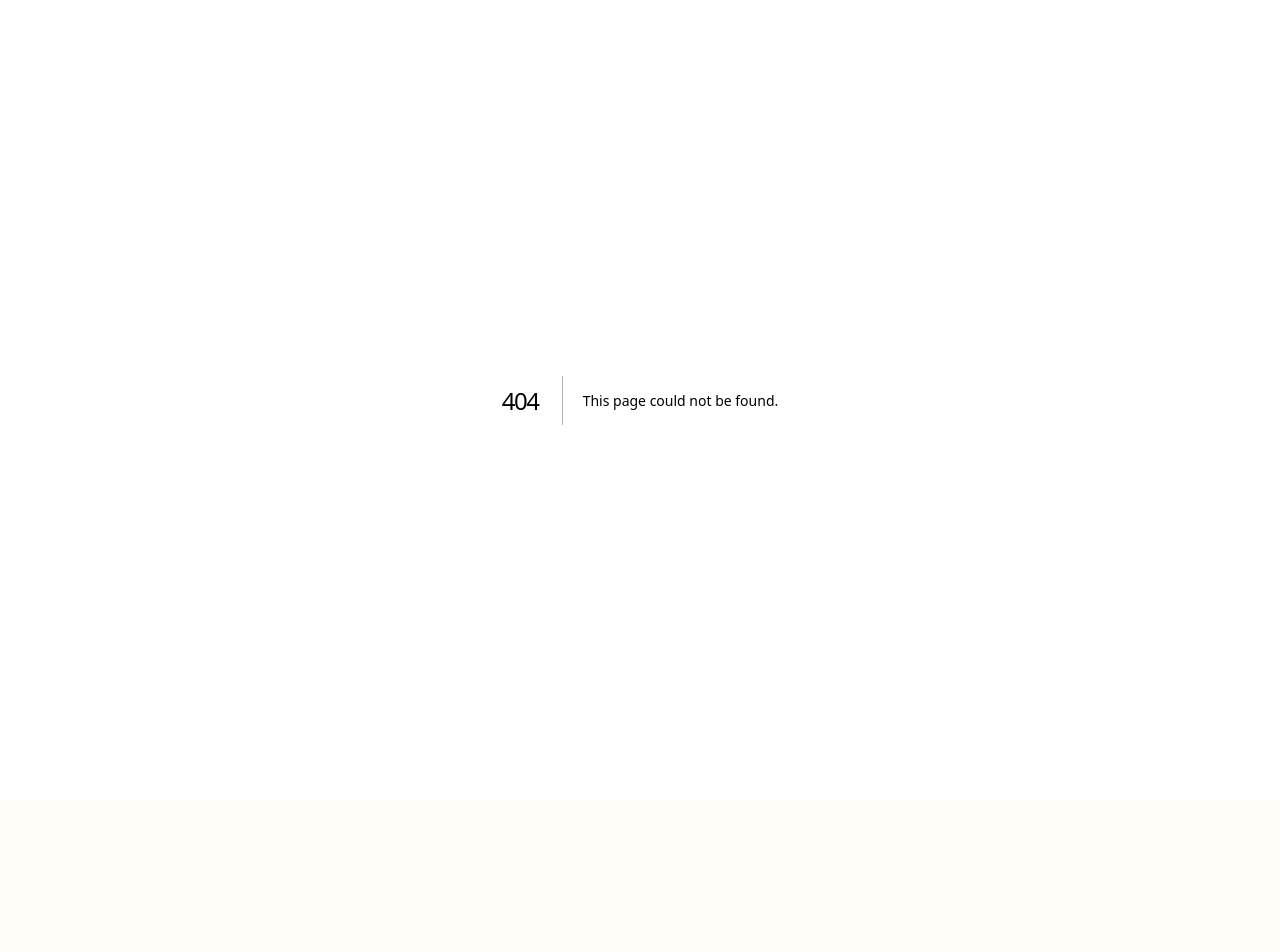
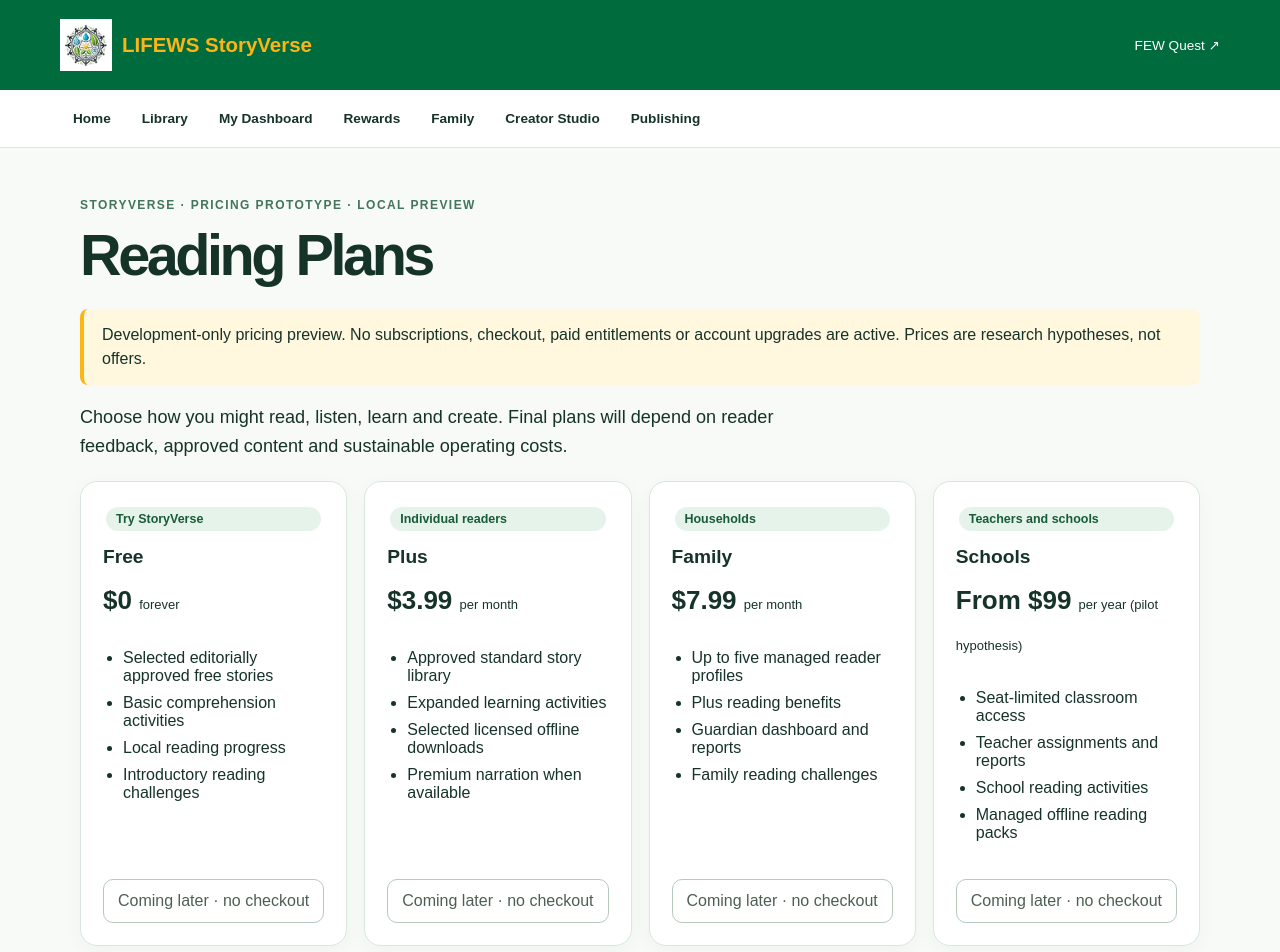
Before and after one commit to Profgabby/Few-quest, a Next.js app: page /en/storyverse/plans in a window 1280 px wide. Before the commit this address had no page. Shown: the top 952 px of the page. Before the commit the page ends 800 px from the top, so only its background shows below. Built offline with nearby package versions, Linux system fonts and the light colour scheme.

Commit message:
Add isolated StoryVerse pricing preview page

```diff
--- /dev/null
+++ b/app/[locale]/storyverse/plans/page.tsx
@@ -0,0 +1,26 @@
+import Link from "next/link";
+import {notFound} from "next/navigation";
+import {isLocale} from "@/lib/i18n";
+import {StudioShell,Notice} from "@/components/storyverse/studio-shell";
+
+const plans=[
+ {name:"Free",price:"$0",period:"forever",audience:"Try StoryVerse",features:["Selected editorially approved free stories","Basic comprehension activities","Local reading progress","Introductory reading challenges"]},
+ {name:"Plus",price:"$3.99",period:"per month",audience:"Individual readers",features:["Approved standard story library","Expanded learning activities","Selected licensed offline downloads","Premium narration when available"]},
+ {name:"Family",price:"$7.99",period:"per month",audience:"Households",features:["Up to five managed reader profiles","Plus reading benefits","Guardian dashboard and reports","Family reading challenges"]},
+ {name:"Schools",price:"From $99",period:"per year (pilot hypothesis)",audience:"Teachers and schools",features:["Seat-limited classroom access","Teacher assignments and reports","School reading activities","Managed offline reading packs"]}
+] as const;
+export default async function Page({params}:{params:Promise<{locale:string}>}) {
+ const {locale}=await params;if(!isLocale(locale))notFound();
+ return <StudioShell locale={locale} title="Reading Plans" eyebrow="STORYVERSE · PRICING PROTOTYPE">
+ <Notice>Development-only pricing preview. No subscriptions, checkout, paid entitlements or account upgrades are active. Prices are research hypotheses, not offers.</Notice>
+ <p className="sv-lead">Choose how you might read, listen, learn and create. Final plans will depend on reader feedback, approved content and sustainable operating costs.</p>
+ <div className="sv-grid" style={{gridTemplateColumns:"repeat(auto-fit,minmax(220px,1fr))"}}>
+ {plans.map(plan=><article className="sv-card" key={plan.name} style={{padding:22,display:"flex",flexDirection:"column",gap:12}}>
+ <span className="sv-tag">{plan.audience}</span><h2 style={{margin:0}}>{plan.name}</h2><p style={{margin:0,fontSize:26,fontWeight:800}}>{plan.price} <small style={{fontSize:13,fontWeight:400}}>{plan.period}</small></p>
+ <ul style={{paddingLeft:20,flex:1}}>{plan.features.map(feature=><li key={feature} style={{marginBottom:9}}>{feature}</li>)}</ul>
+ <span aria-label={plan.name+" is not yet available"} style={{display:"block",padding:12,border:"1px solid #b7c9bc",borderRadius:10,textAlign:"center",color:"#4c6052"}}>Coming later · no checkout</span>
+ </article>)}</div>
+ <section className="sv-panel"><h2>Access with or without internet</h2><p>Online reading will support discovery, account services and live learning. Selected approved and licensed books may be downloadable for offline reading when that feature is implemented. Offline access is not yet available.</p></section>
+ <p><Link href={`/${locale}/storyverse/ecosystem`}>Explore the StoryVerse services →</Link></p>
+ </StudioShell>;
+}
```
